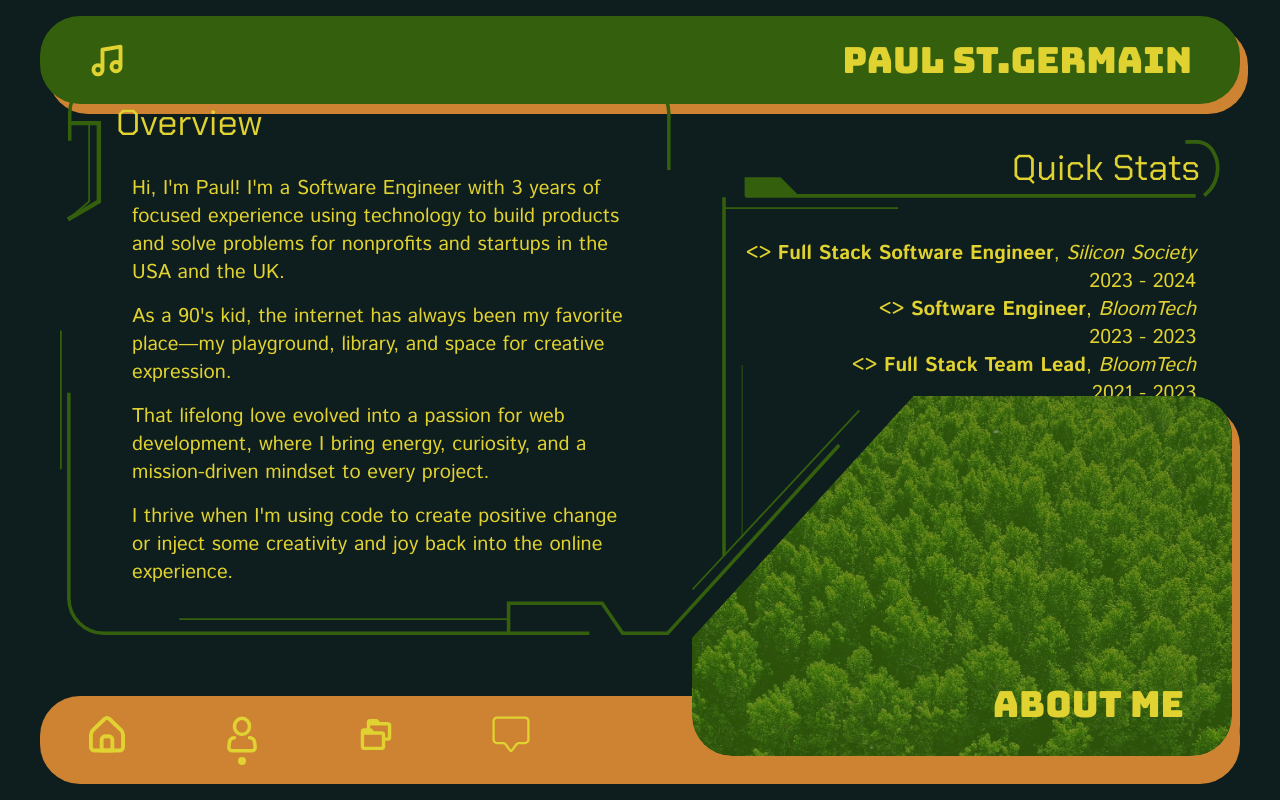
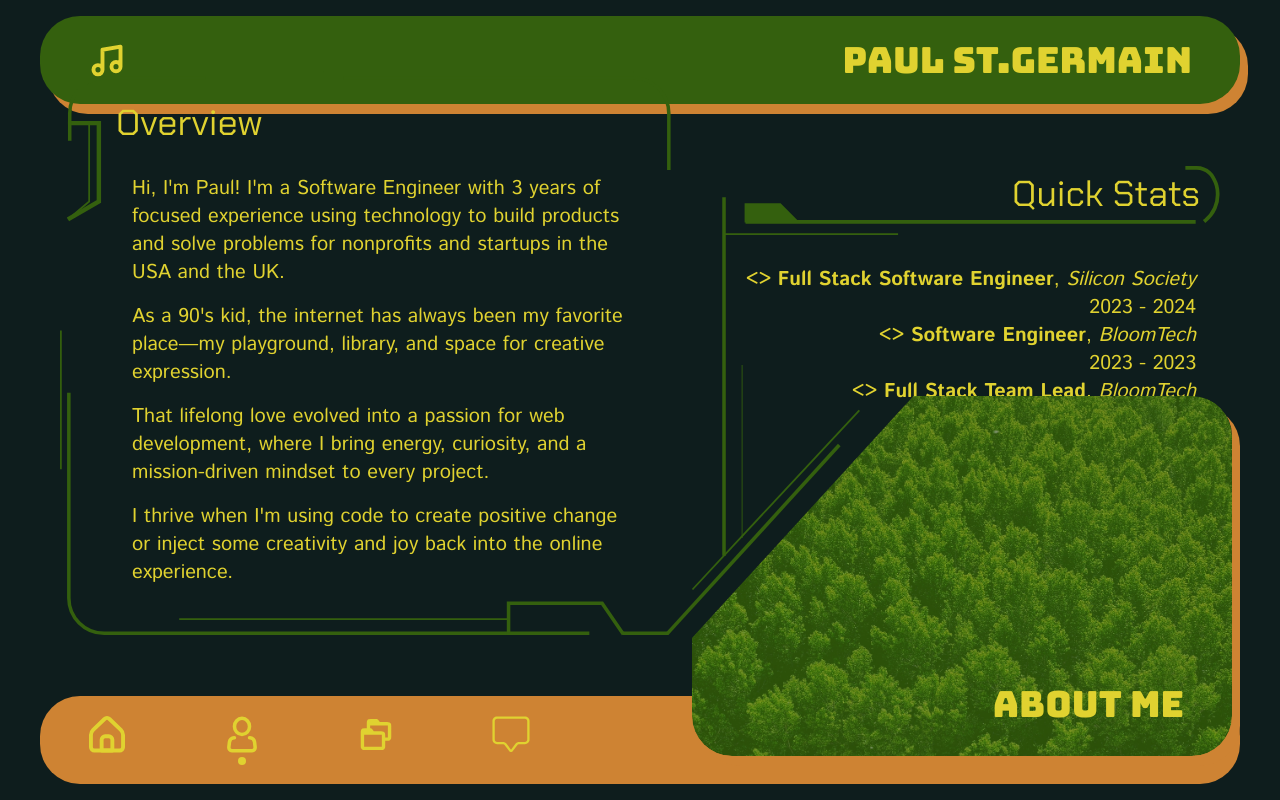
Before and after one commit to paulstgermain/portfolio, a Next.js app: page /about in a window 1280 px wide. Built offline with nearby package versions, Linux system fonts and the light colour scheme.

Commit message:
adjust layoutWrapper to keep content in space remaining between navbars

```diff
--- a/src/app/layoutWrapper.tsx
+++ b/src/app/layoutWrapper.tsx
@@ -56,9 +56,11 @@
   }, [pathname]);
 
   return (
-    <div className={`transition-colors duration-300 ease-in-out ${backgroundClass} h-dvh`}>
+    <div className={`flex flex-col transition-colors duration-300 ease-in-out ${backgroundClass} h-dvh`}>
       <NavBar bgClass={navBgClass} altBgClass={navAltBgClass} />
-      {children}
+      <div className="flex flex-col flex-1 mt-6.5 mb-26">
+        {children}
+      </div>
       <BottomNav bgClass={bottomNavBgClass} altBgClass={navBgClass} pathname={pathname} />
     </div>
   );
```
